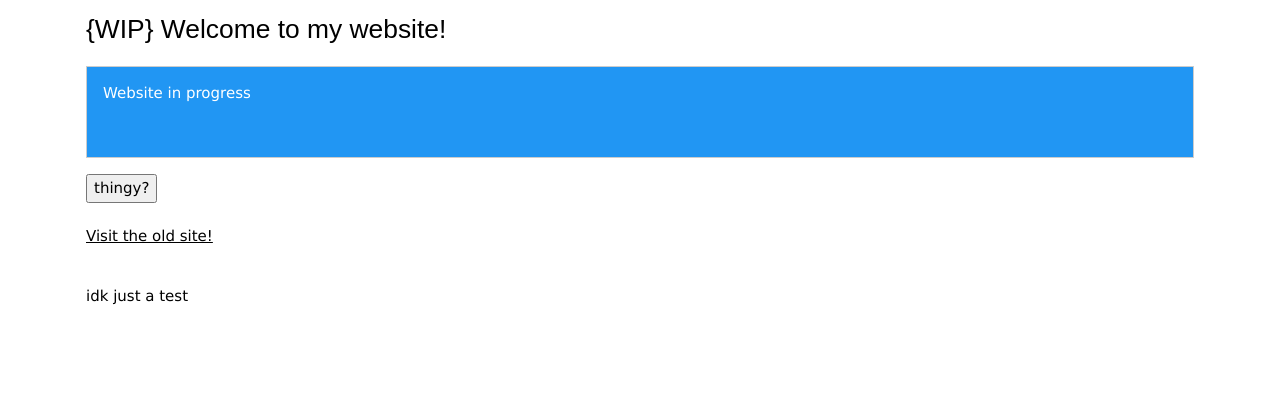
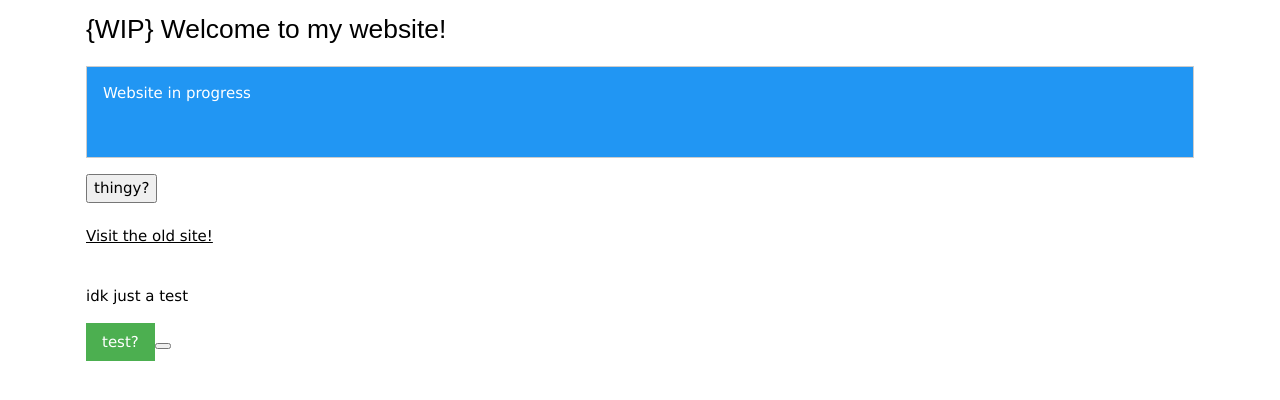
Before and after one commit to Juarez2010/Juarez2010.github.io, a plain HTML site: page index.html in a window 1280 px wide. Drawn offline with Linux system fonts and the light colour scheme.

Commit message:
lol
this might not work but it will be kinda funny if it does LOL

```diff
--- a/index.html
+++ b/index.html
@@ -35,5 +35,7 @@
   <br>
   <p id="testlink">idk just a test</p>
 
+  <button class="w3-button w3-green" onclick="amongsus()" id="sus"> test?<button>
+
 </body>
 </html>
```
